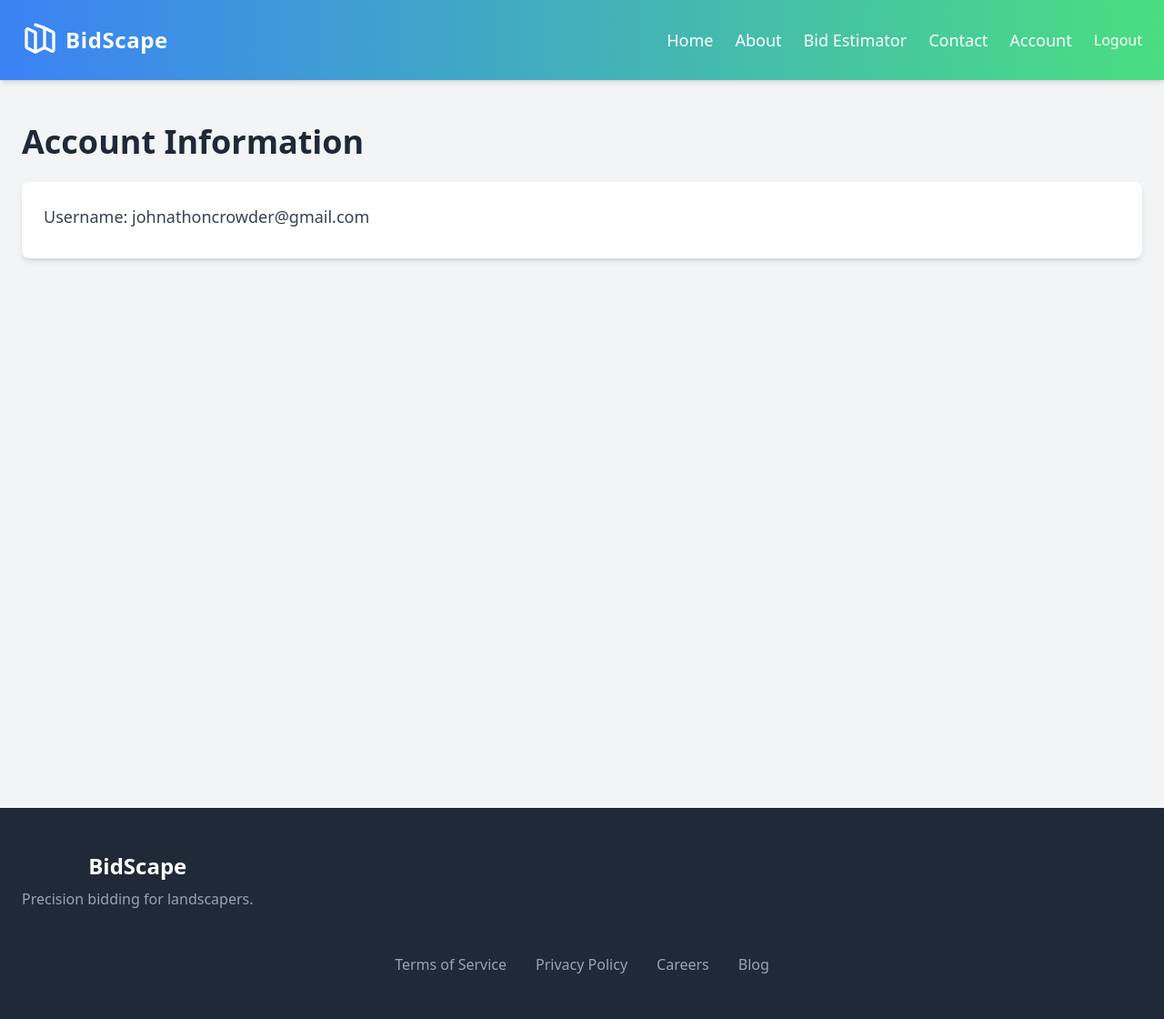
After one commit to JohnathonCrowder/Landscape_bidder, a Flask app: page /account in a window 1280 px wide. The commit adds this page. Shown: the whole page at 91% size. Run offline with Flask 3, Linux system fonts and the light colour scheme; a user stored in the database is signed in; some libraries are stand-ins or nearby versions.

Commit message:
Add Account Page

```diff
--- a/app/routes.py
+++ b/app/routes.py
@@ -247,6 +247,11 @@ def update_item_price_route():
     update_item_price(category, item_name, new_price)
     return jsonify({'success': True})
 
+@bp.route('/account')
+@login_required
+def account():
+    return render_template('account.html')
+
 @bp.route('/add-custom-item', methods=['POST'])
 def add_custom_item():
     global CUSTOM_LANDSCAPE_ITEMS
--- /dev/null
+++ b/app/templates/account.html
@@ -0,0 +1,18 @@
+{% extends 'base.html' %}
+
+{% block title %}Account{% endblock %}
+
+{% block content %}
+<div class="container mx-auto px-6 py-12">
+    <h1 class="text-4xl font-bold text-gray-800 mb-6">Account Information</h1>
+
+    {% if current_user.is_authenticated %}
+    <div class="bg-white rounded-lg shadow-md p-6">
+        <p class="text-lg text-gray-700 mb-2">Username: {{ current_user.username }}</p>
+        <!-- Add any other user information you want to display here -->
+    </div>
+    {% else %}
+    <p>You are not logged in.</p>
+    {% endif %}
+</div>
+{% endblock %}
--- a/app/templates/base.html
+++ b/app/templates/base.html
@@ -23,15 +23,13 @@
                     <a href="{{ url_for('main.about') }}" class="text-lg font-medium hover:text-blue-100 transition duration-300 ease-in-out">About</a>
                     <a href="{{ url_for('main.bid_estimator') }}" class="text-lg font-medium hover:text-blue-100 transition duration-300 ease-in-out">Bid Estimator</a>
                     <a href="{{ url_for('main.contact') }}" class="text-lg font-medium hover:text-blue-100 transition duration-300 ease-in-out">Contact</a>
-
-
                     {% if current_user.is_authenticated %}
-                    <a href="{{ url_for('main.custom_bidder') }}" class="text-lg font-medium hover:text-blue-100 transition duration-300 ease-in-out">Custom Bidder</a>
+                    <a href="{{ url_for('main.account') }}" class="text-lg font-medium hover:text-blue-100 transition duration-300 ease-in-out">Account</a>
                     <a href="{{ url_for('main.logout') }}">Logout</a>
-                {% else %}
+                    {% else %}
                     <a href="{{ url_for('main.login') }}">Login</a>
                     <a href="{{ url_for('main.signup') }}">Sign Up</a>
-                {% endif %}
+                    {% endif %}
                 </div>
                 <div class="md:hidden">
                     <button id="mobile-menu-btn" class="text-white focus:outline-none">
```
